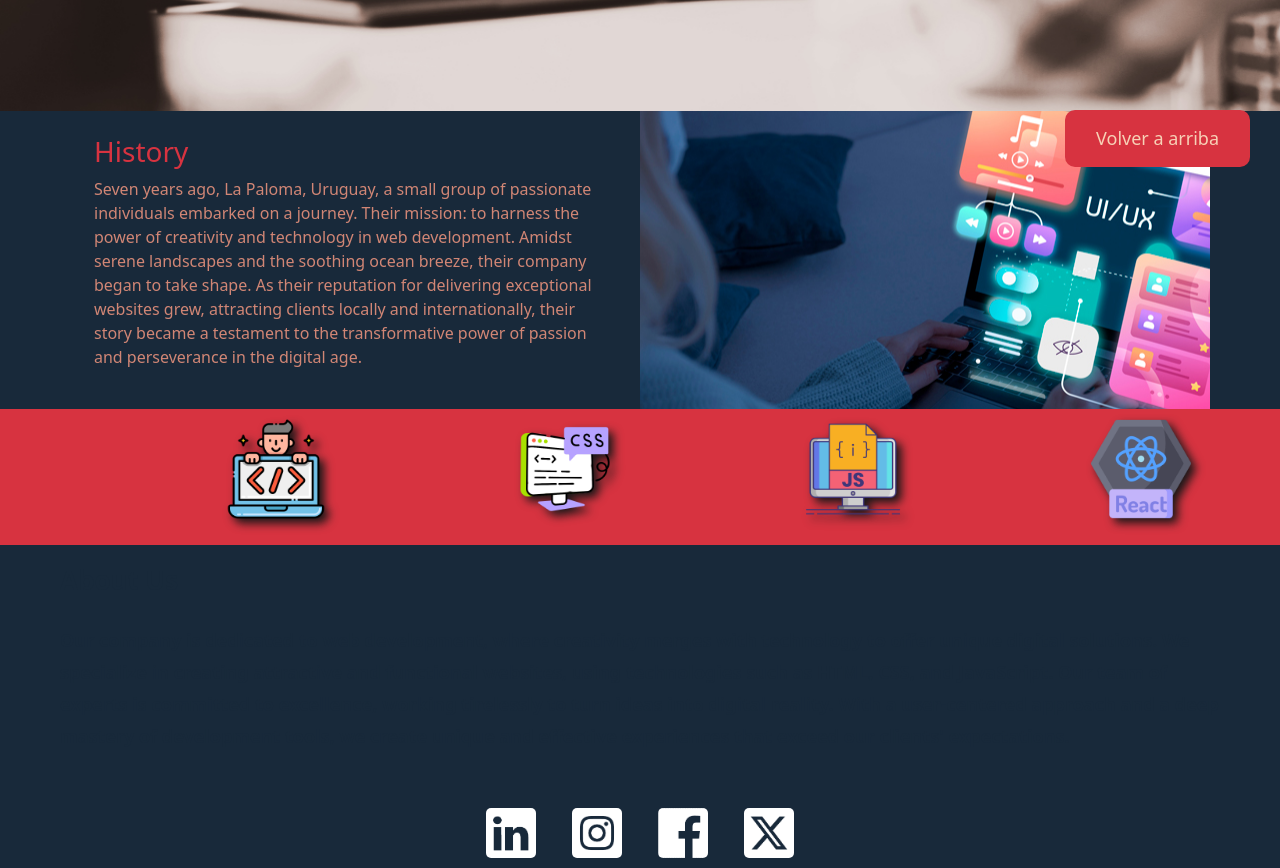
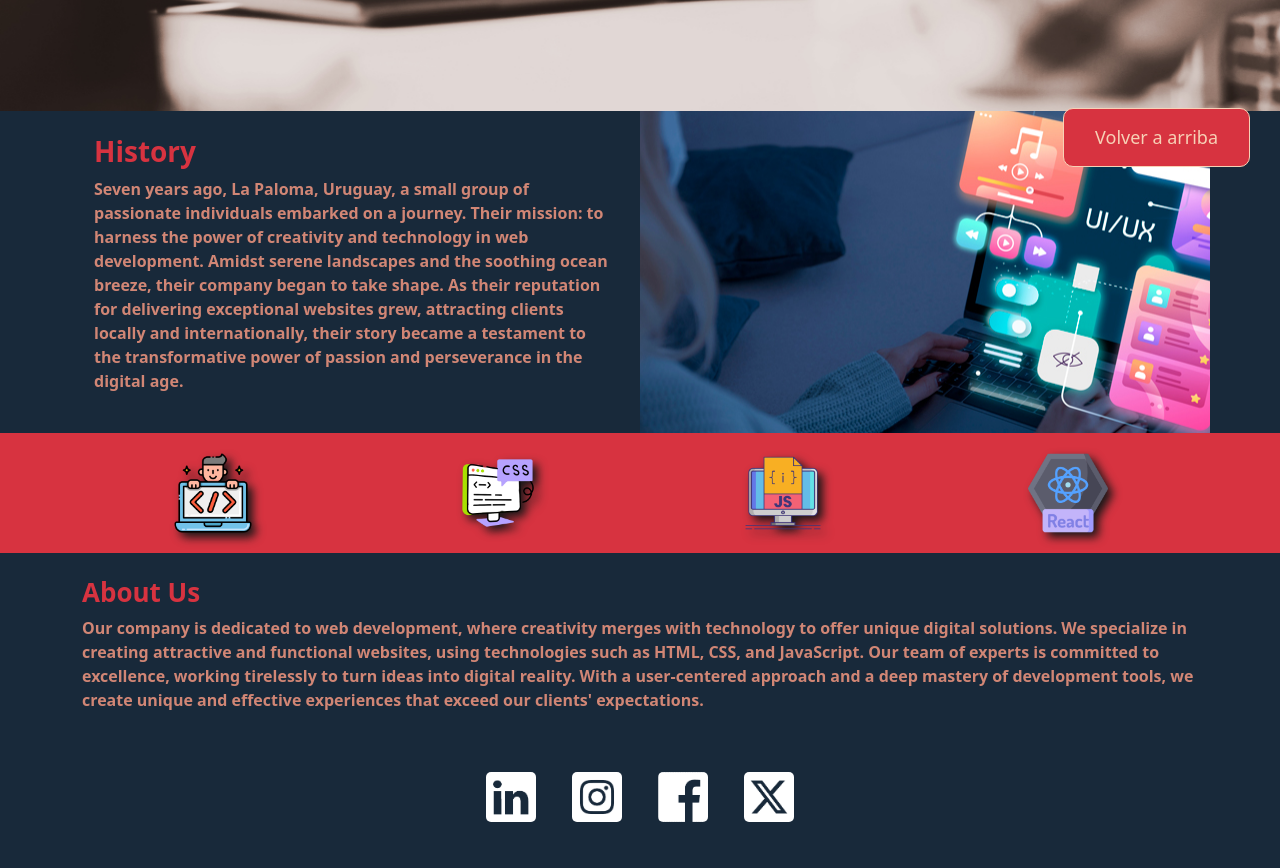
Before and after one commit to barbatjuan/EF-Barbat, a plain HTML site: page index.html in a window 1280 px wide. Shown: the part 613-1481 px from the top of the page. After the commit the page ends 1445 px from the top, so only its background shows below. Drawn offline with nearby package versions, Linux system fonts and the light colour scheme.

Commit message:
Index terminado

```diff
--- a/assets/styles/styles.css
+++ b/assets/styles/styles.css
@@ -271,14 +271,15 @@ H2 {
   background-color: #d73340;
 }
 
-.ulSection li {
+.ulSection {
   display: inline;
-  margin-left: 15%;
+  /* margin-left: 15%; */
 }
 
-.ulSection img {
+.ulSection {
   width: 100px;
   filter: drop-shadow(5px 5px 5px #181818); /*sombra png*/
+  padding: 10px 10px 10px 10px;
 }
 
 .ulSkills {
@@ -487,7 +488,8 @@ H2 {
   bottom: 20px; /* Place the button at the bottom of the page */
   right: 30px; /* Place the button 30px from the right */
   z-index: 99; /* Make sure it does not overlap */
-  border: none; /* Remove borders */
+  border: solid;
+  border-width: 0.2px; /* Remove borders */
   outline: none; /* Remove outline */
   background-color: #d73340; /* Set a background color */
   color: #f7d1b6; /* Text color */
@@ -538,8 +540,8 @@ H2 {
 .h3Section {
   font-family: system-ui, -apple-system, BlinkMacSystemFont, "Segoe UI", Roboto,
     Oxygen, Ubuntu, Cantarell, "Open Sans", "Helvetica Neue", sans-serif;
-  padding: 20px 60px 20px 60px;
-  color: #18293a;
+  /* padding: 20px 60px 20px 60px; */
+  color: #d73340;
   font-size: 26px;
   font-weight: 800;
 }
@@ -547,10 +549,9 @@ H2 {
 .pSection {
   font-family: system-ui, -apple-system, BlinkMacSystemFont, "Segoe UI", Roboto,
     Oxygen, Ubuntu, Cantarell, "Open Sans", "Helvetica Neue", sans-serif;
-  padding: 0 60px 20px 60px;
-  font-size: 18px;
-  color: #18293a;
-  line-height: 2rem;
+  /* padding: 0 60px 20px 60px; */
+  font-size: 16px;
+  color: #d18675;
   font-weight: 600;
 }
 
@@ -643,10 +644,14 @@ H2 {
 
 .bootstrapH3 {
   color: #d73340;
+  font-weight: 800;
 }
 
 .bootstrapP {
   color: #d18675;
+  font-size: 16px;
+  color: #d18675;
+  font-weight: 600;
 }
 
 @media screen and (max-width: 768px) {
@@ -656,4 +661,15 @@ H2 {
   .navMenu {
     font-size: 14px;
   }
+  .bootstrapH3 {
+    font-size: 28px;
+  }
+
+  .h3Section {
+    font-size: 28px;
+  }
+
+  .ulSection {
+    width: 180px;
+  }
 }
--- a/index.html
+++ b/index.html
@@ -85,33 +85,53 @@
       </div>
     </div>
     <main class="mainSection">
-      <ul class="ulSection">
-        <li>
-          <img src="assets/images/icons/html.png" alt="HTML icon" />
-        </li>
-        <li>
-          <img src="assets/images/icons/css.png" alt="CSS icon" />
-        </li>
-        <li>
-          <img src="assets/images/icons/java2.png" alt="JavaScript icon" />
-        </li>
-        <li>
-          <img src="assets/images/icons/reactjs.png" alt="ReactJs icon" />
-        </li>
-      </ul>
+      <div class="container text-center">
+        <div class="row">
+          <div class="col">
+            <img
+              class="ulSection"
+              src="assets/images/icons/html.png"
+              alt="HTML icon"
+            />
+          </div>
+          <div class="col">
+            <img
+              class="ulSection"
+              src="assets/images/icons/css.png"
+              alt="CSS icon"
+            />
+          </div>
+          <div class="col">
+            <img
+              class="ulSection"
+              src="assets/images/icons/java2.png"
+              alt="JavaScript icon"
+            />
+          </div>
+          <div class="col">
+            <img
+              class="ulSection"
+              src="assets/images/icons/reactjs.png"
+              alt="ReactJs icon"
+            />
+          </div>
+        </div>
+      </div>
     </main>
     <section>
+      <div class="container col py-4">
         <h3 class="h3Section">About Us</h3>
         <p class="pSection">
           Our company is dedicated to web development, where creativity merges
           with technology to offer unique digital solutions. We specialize in
-        creating attractive and functional websites, using technologies such as
-        HTML, CSS, and JavaScript. Our team of experts is committed to
-        excellence, working tirelessly to turn ideas into digital reality. With
-        a user-centered approach and a deep mastery of development tools, we
-        create unique and effective experiences that exceed our clients'
+          creating attractive and functional websites, using technologies such
+          as HTML, CSS, and JavaScript. Our team of experts is committed to
+          excellence, working tirelessly to turn ideas into digital reality.
+          With a user-centered approach and a deep mastery of development tools,
+          we create unique and effective experiences that exceed our clients'
           expectations.
         </p>
+      </div>
     </section>
     <button id="toTopButton">
       <a href="index.html" target="_top"> Volver a arriba </a>
```
Lines whose indentation alone changed are shown as unchanged.
